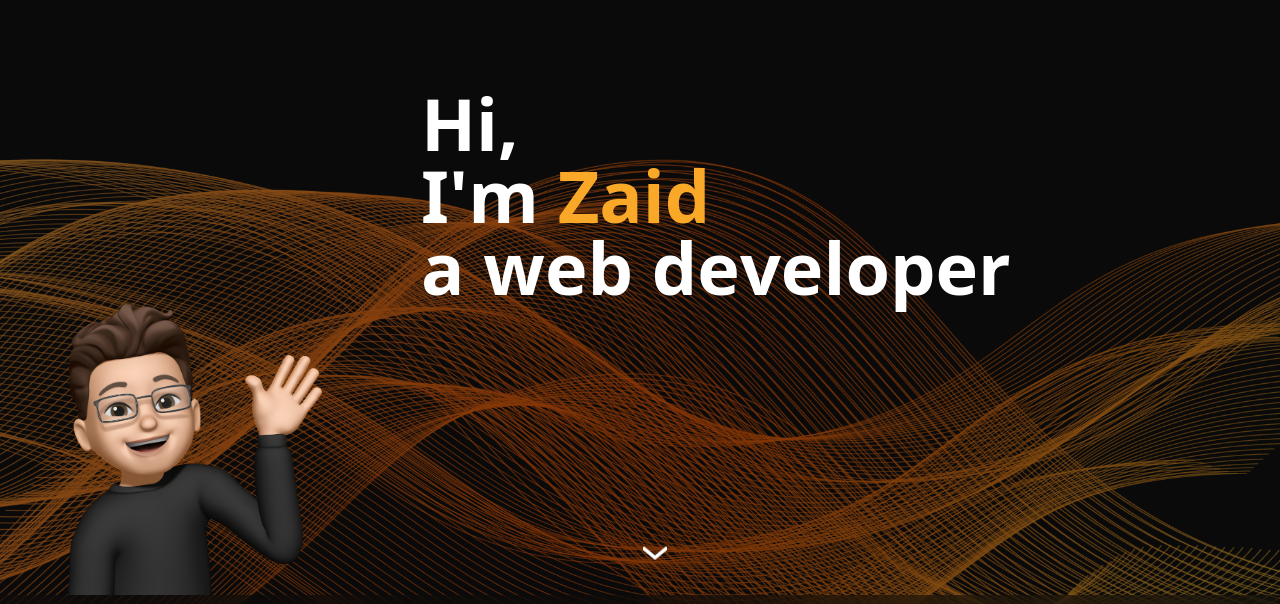
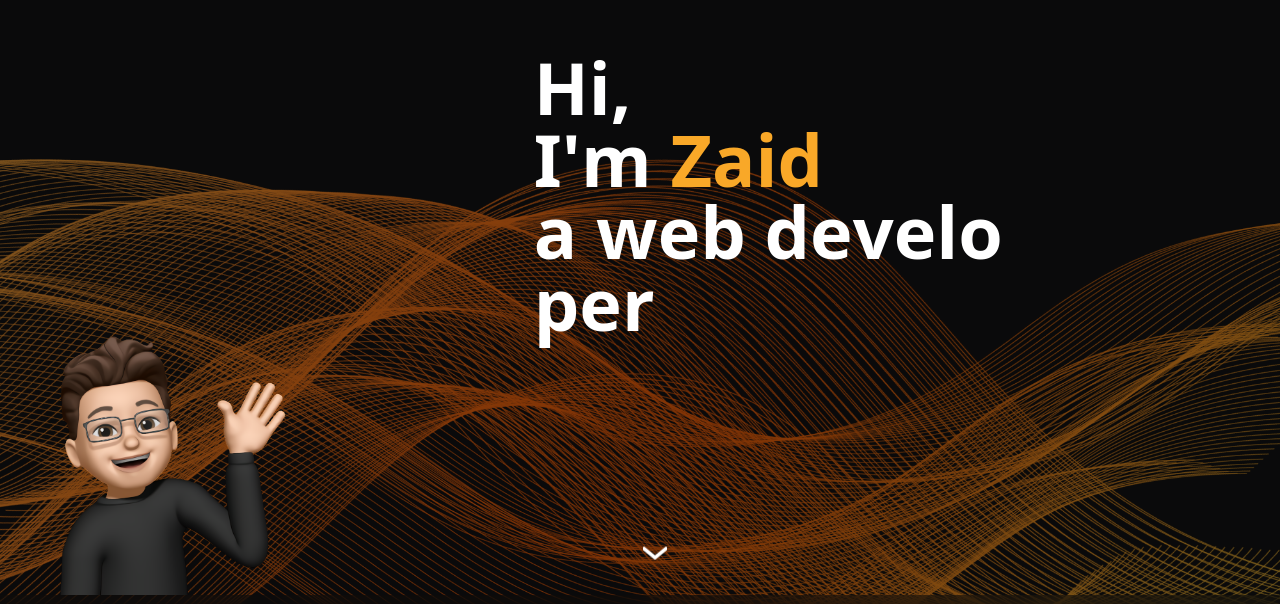
Before and after one commit to dev-zaid/portfolio, a Next.js app: page / in a window 1280 px wide. Shown: the part 205-809 px from the top of the page. Built offline with nearby package versions, Linux system fonts and the light colour scheme.

Commit message:
✨ add web title

```diff
--- a/components/Landing.tsx
+++ b/components/Landing.tsx
@@ -6,7 +6,7 @@ export default function Landing() {
         <div className="hidden w-[200px] md:w-[325px] md:flex items-end">
           <Image src={"/memoji.png"} alt="Zaid" width={500} height={500} />
         </div>
-        <div className="flex flex-col justify-center items-center select-none">
+        <div className="flex flex-col lg:px-[150px] justify-center select-none">
           <div className="flex flex-col m-24 cursor-default">
             <div>
               {"Hi,".split("").map((letter) => (
--- a/pages/index.tsx
+++ b/pages/index.tsx
@@ -1,11 +1,9 @@
 import Head from "next/head";
-import Image from "next/image";
 import React, { useEffect } from "react";
 import About from "../components/About";
 import Landing from "../components/Landing";
 import NavBar from "../components/NavBar";
 import Skills from "../components/Skills";
-import createScrollSnap from "scroll-snap";
 import styles from "../styles/Home.module.css";
 import Projects from "../components/Projects";
 import { useState } from "react";
@@ -34,6 +32,10 @@ export default function Home() {
   // }
   return (
     <div className="bg-dark-background main-container min-h-screen min-w-screen">
+      <Head>
+        <title>Zaid | Developer</title>
+        <meta name="viewport" content="initial-scale=1.0, width=device-width" />
+      </Head>
       <div>
         <div className="snap-start h-screen z-10">
           <Landing />
```
